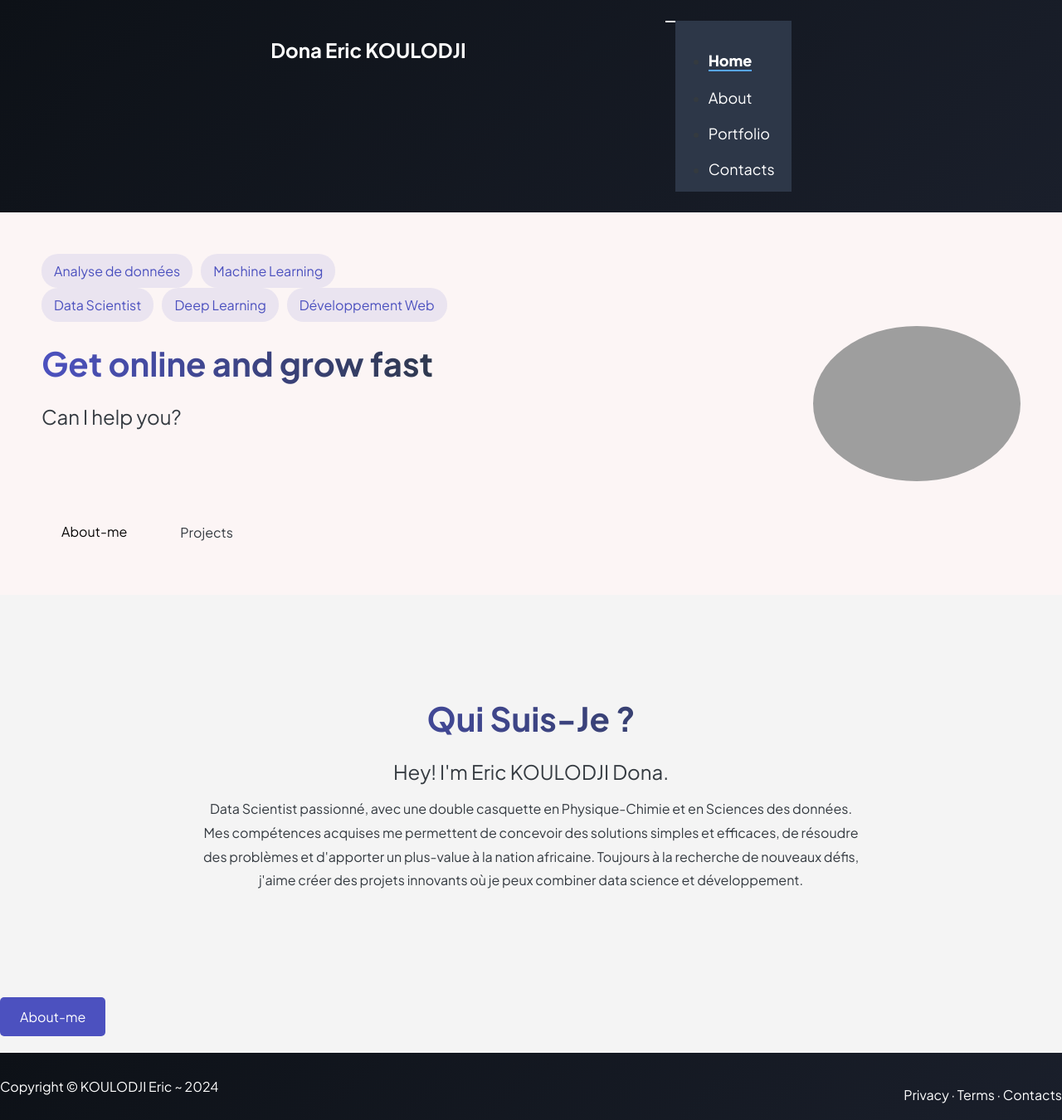
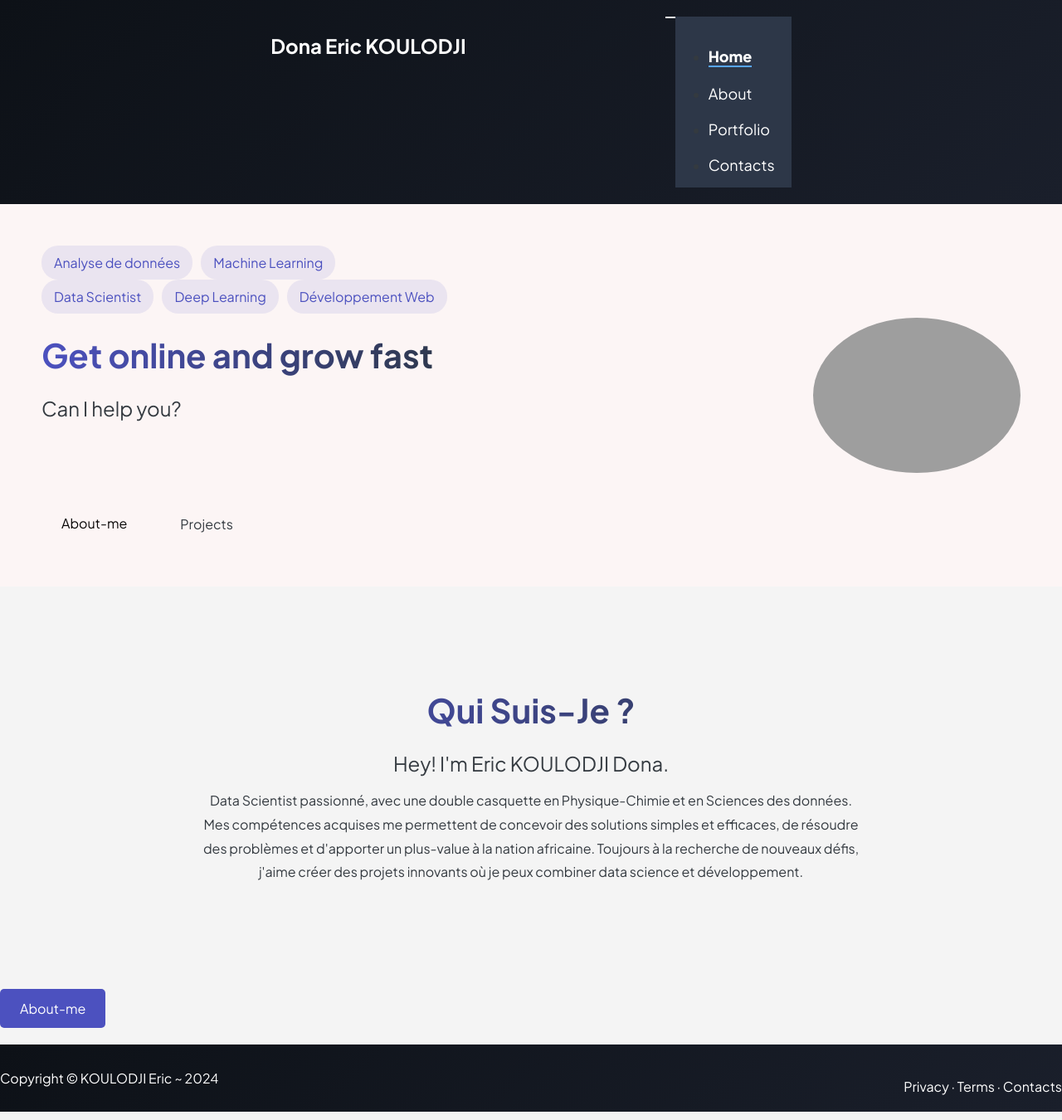
Before and after one commit to dona-eric/Portfolio_Erick, a Django app: page / in a window 1280 px wide. Shown: the whole page at 83% size. Run offline with Django 5.2, Linux system fonts and the light colour scheme; grey boxes are pictures that could not be loaded.

Commit message:
huggingface

```diff
--- a/Data_Portfolio/port_data/static/css/styles.css
+++ b/Data_Portfolio/port_data/static/css/styles.css
@@ -1,7 +1,7 @@
 /* Styles de la barre de navigation */
 .navbar {
   background: linear-gradient(135deg, #0d1117, #1a1f2b);/* Dégradé pour la barre de navigation */
-  padding: 15px 30px; /* Espacement intérieur */
+  padding: 10px 10px; /* Espacement intérieur */
   text-decoration: none;
 }
 
```
